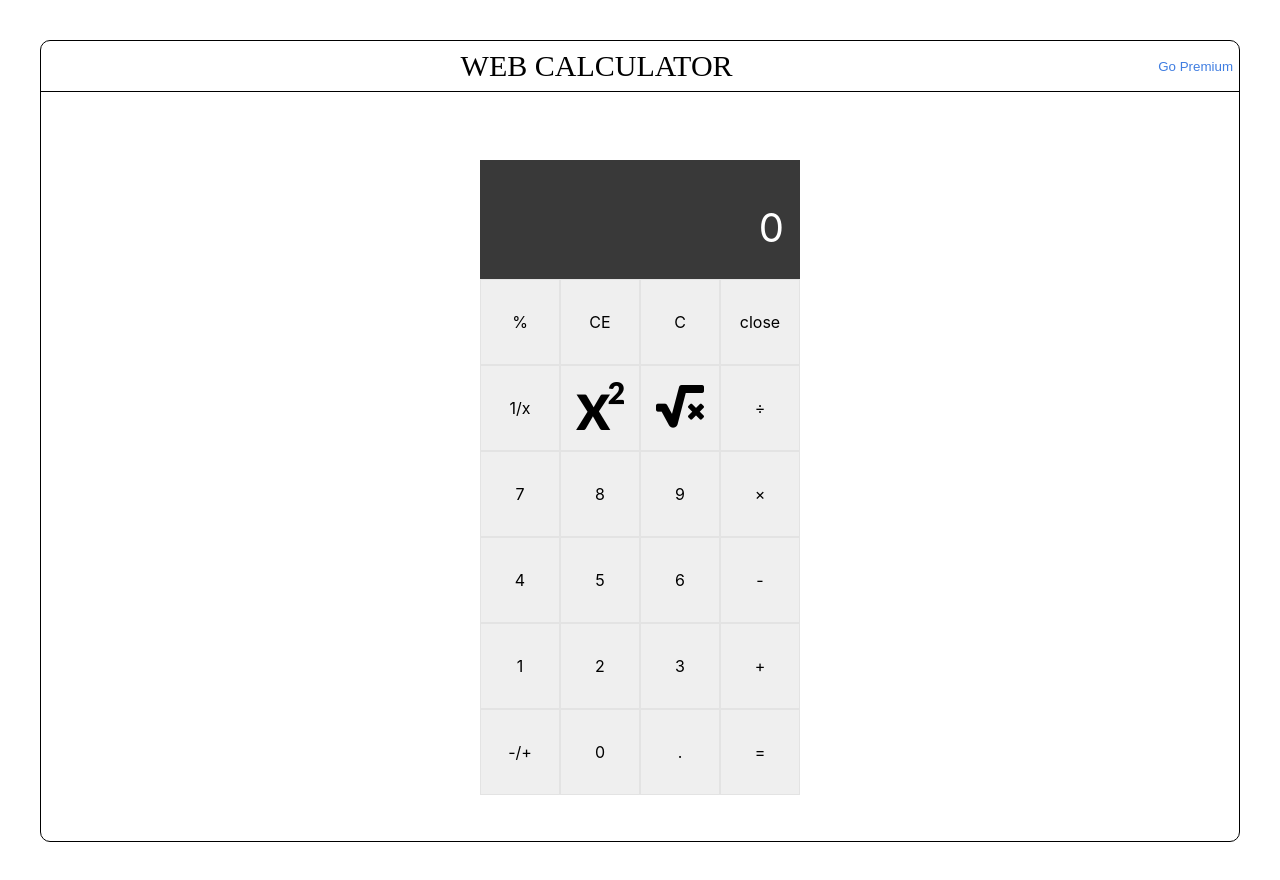
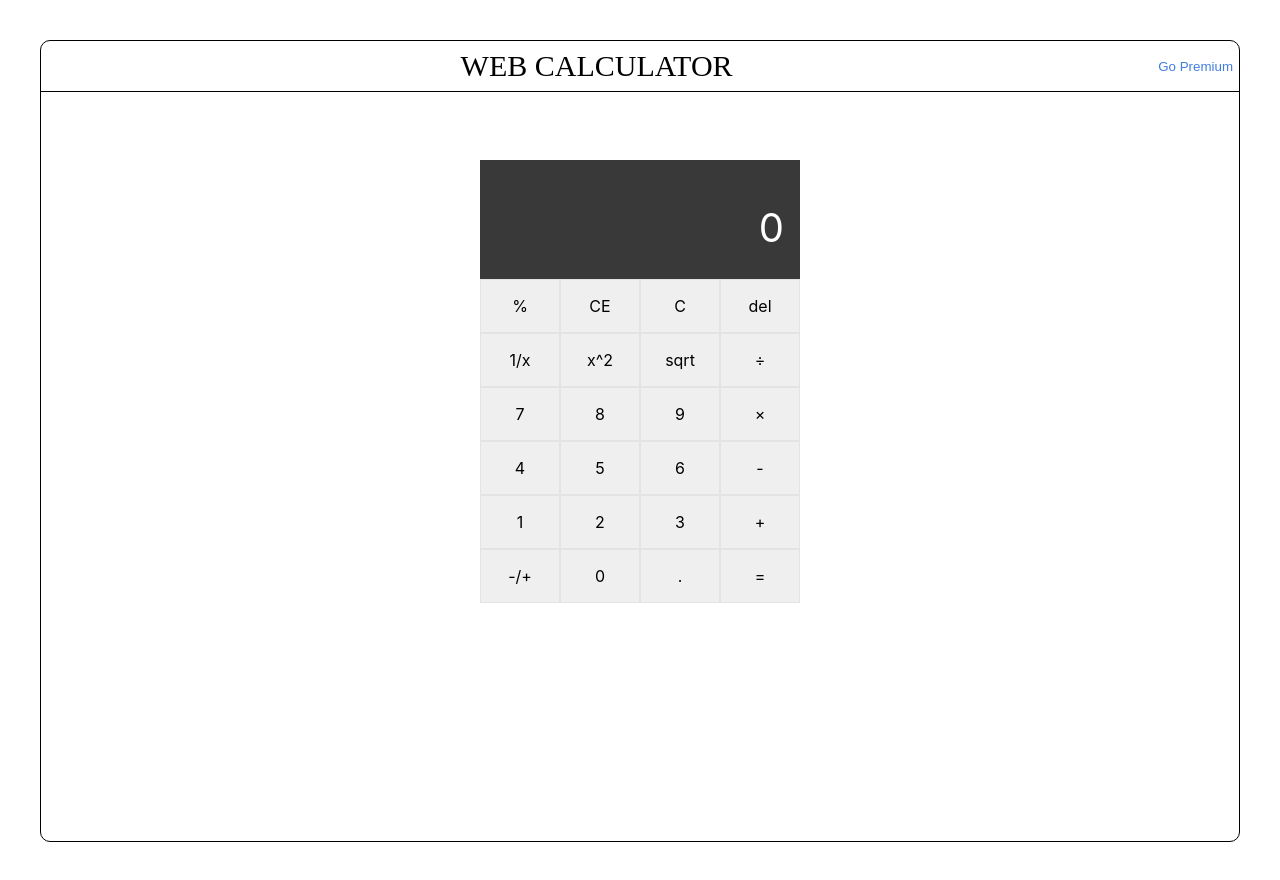
Before and after one commit to iceshellwang/calculator, a React (Create React App) app: page / in a window 1280 px wide. Built offline with nearby package versions, Linux system fonts and the light colour scheme.

Commit message:
format data when displayed data too long

```diff
--- a/src/components/App/App.tsx
+++ b/src/components/App/App.tsx
@@ -159,17 +159,29 @@ export const App: FunctionComponent = () => {
     setWaitingForOperand(true)
   }
 
+  const dataFormat = (res: number) => {
+    let format
+    if (String(res).length>10) {
+      format = res.toExponential();
+    }
+    else {
+      format = res;
+    }
+    return String(format);
+  }
   const onSquareBtnClick = () => {
     // 0.4 square needs retest
     const value = Number(display)
     const res = value * value
-    setDisplay(String(res))
+    const formatData = dataFormat(res);
+    setDisplay(String(formatData))
   }
 
   const onPercentageBtnClick = () => {
     const value = Number(display)
     const res = value / 100
-    setDisplay(String(res))
+    const formatData = dataFormat(res);
+    setDisplay(String(formatData))
   }
 
   const onReciprocalClick = () => {
@@ -177,17 +189,18 @@ export const App: FunctionComponent = () => {
     if (value == 0) {
       setDisplay('Not a number')
     }
-    // decial precision needs to fix
     else {
       const res = 1 / value
-      setDisplay(String(res))
+      const formatData = dataFormat(res);
+      setDisplay(String(formatData))
     }
   }
 
   const onSquareRootBtnClick = () => {
     const value = Number(display)
     const res = Math.sqrt(value);
-    setDisplay(String(res))
+    const formatData = dataFormat(res);
+    setDisplay(String(formatData))
   }
 
   const onAllClearButtonClick = () => {
@@ -229,6 +242,26 @@ export const App: FunctionComponent = () => {
   const handlePremiumClose = () => {
     setPremiumOpen(false);
   }
+
+  const onDelClick = () => {
+    const newDisplay = display.slice(0,-1);
+    if (pendingOperator) {
+      setDisplay(newDisplay)
+    }
+    else{
+      setDisplay(newDisplay || '0')
+    }
+    // if (display) {
+    //   const newDisplay = display.slice(0,-1);
+    //   if (!newDisplay && pendingOperator) {
+    //     setDisplay(result + pendingOperator)
+    //   }
+    //   else {
+    //     setDisplay(newDisplay)
+    //   }
+    // }
+
+  }
   return (
     <>
       <StyledHeader>
@@ -242,6 +275,7 @@ export const App: FunctionComponent = () => {
           <Display value={display} hasMemory={memory !== 0} expression={typeof pendingOperator !== 'undefined' ? `${result}${pendingOperator}${waitingForOperand ? '' : display}` : ''} />
           <Pad
             openPremiumLayout={subscribeOpen}
+            onDelClick={onDelClick}
             onDigitButtonClick={onDigitButtonClick}
             onPointButtonClick={onPointButtonClick}
             onOperatorButtonClick={onOperatorButtonClick}
--- a/src/components/Pad/Pad.tsx
+++ b/src/components/Pad/Pad.tsx
@@ -2,8 +2,6 @@ import React, { FunctionComponent, useEffect } from 'react'
 import styled from 'styled-components'
 import Button from '../Button/Button'
 import { Digit, Operator } from '../../type/types'
-import squareRoot from '../../Assets/square-root.png'
-import square from '../../Assets/square.png'
 
 interface PadProps {
   onDigitButtonClick: (digit: Digit) => void
@@ -21,6 +19,7 @@ interface PadProps {
   onPercentageBtnClick: () => void
   onReciprocalClick: () => void
   onSquareRootBtnClick: () => void
+  onDelClick: () => void
   openPremiumLayout: boolean
 }
 
@@ -46,7 +45,8 @@ export const Pad: FunctionComponent<PadProps> = ({
   onMemoryRecallButtonClick,
   onMemoryClearButtonClick,
   onMemoryPlusButtonClick,
-  onMemoryMinusButtonClick
+  onMemoryMinusButtonClick,
+  onDelClick,
 }) => {
 
   return (
@@ -78,18 +78,18 @@ export const Pad: FunctionComponent<PadProps> = ({
       </Button>
 
 
-      <Button color="red">
-        close
+      <Button color="red" onClick={onDelClick}>
+        del
       </Button>
 
       <Button onClick={onReciprocalClick}>
         1/x
       </Button>
       <Button onClick={onSquareBtnClick}>
-        <img src={square}/>
+        x^2
       </Button>
       <Button onClick={onSquareRootBtnClick}>
-        <img src={squareRoot}/>
+        sqrt
       </Button>
 
 
```
